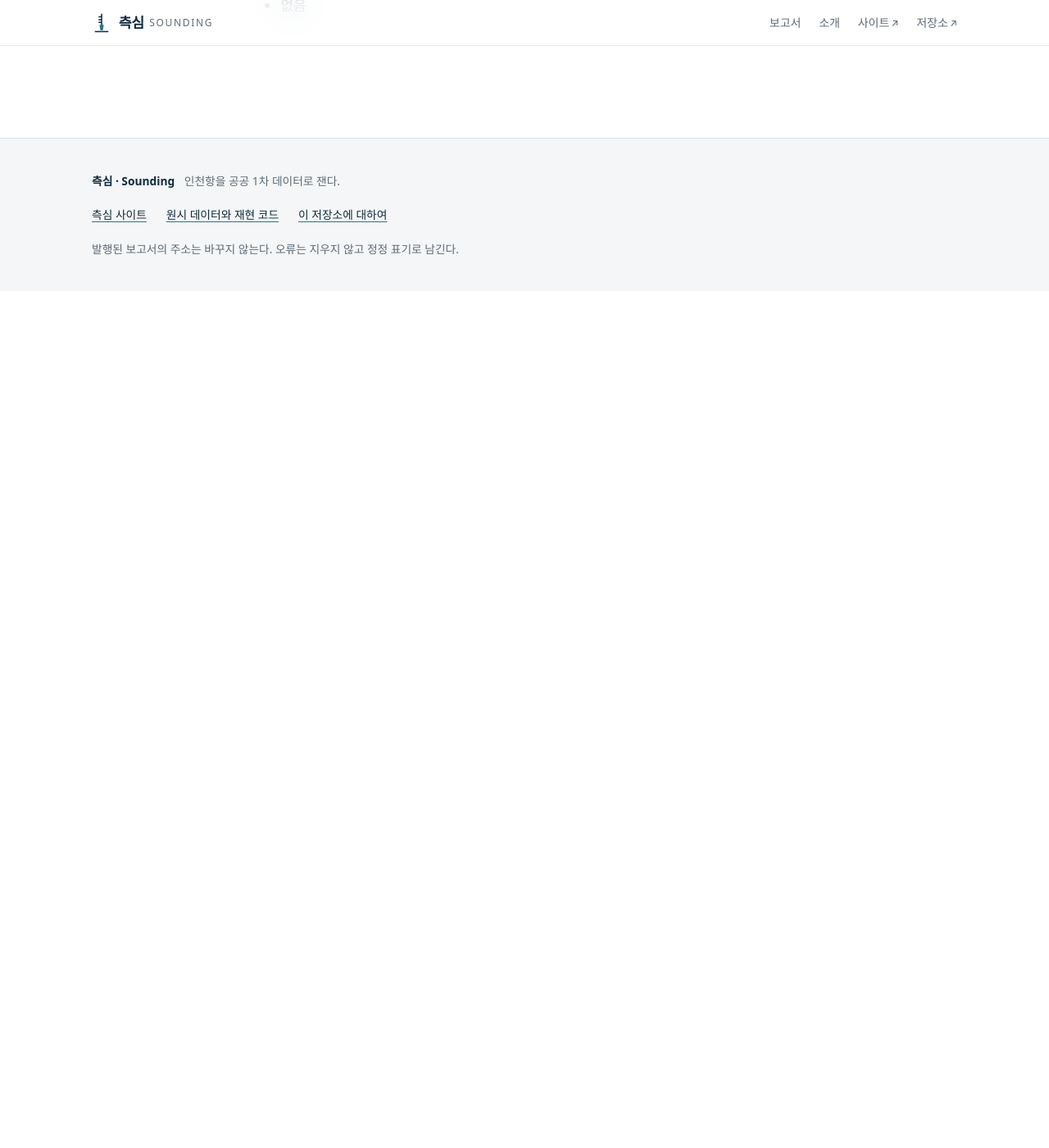
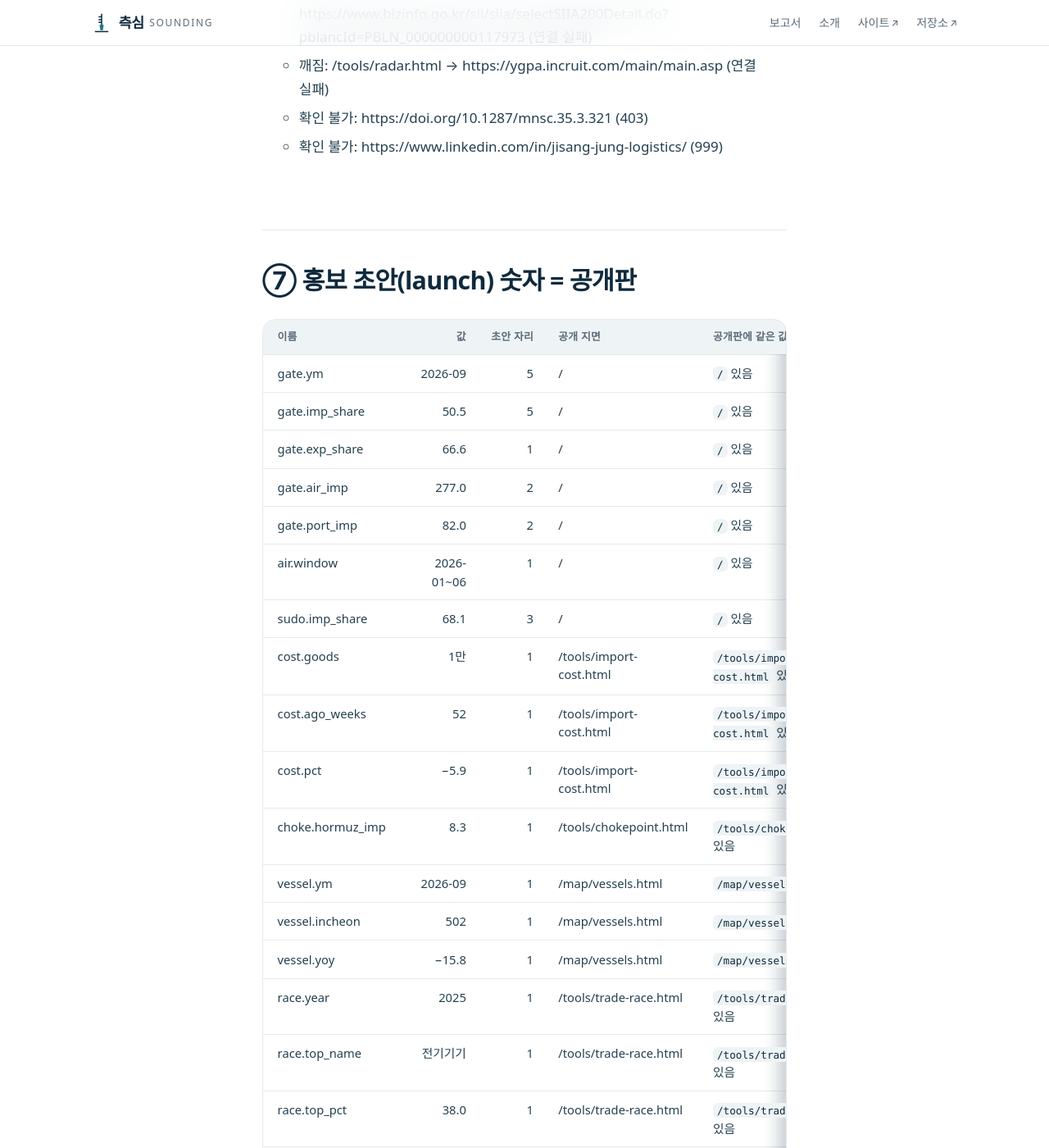
Before and after one commit to jisangj03-dev/incheon-port-analysis, a Jekyll site: the page built from docs/실물점검.md, in a window 1280 px wide and 1400 px high, scrolled down 3634 px. Shown: the whole window at 82% size. Built offline with Jekyll 4.4.1, drawn with Linux system fonts in a browser that asks for light colours; some web fonts are replaced; our own code applies the rules of GitHub Pages for plain Markdown files; before the commit the page ends 3989 px from its top, so only the background shows below that; some of the changed text lies outside the part shown.

Commit message:
실물 점검 결과 — live-check 워크플로

```diff
--- a/docs/실물점검.md
+++ b/docs/실물점검.md
@@ -12,6 +12,7 @@
 | `/tools/trade-race.html` | 200 | text/html |
 | `/tools/import-cost.html` | 200 | text/html |
 | `/tools/chokepoint.html` | 200 | text/html |
+| `/tools/radar.html` | 200 | text/html |
 | `/map/vessels.html` | 200 | text/html |
 | `/sim/beer-game.html` | 200 | text/html |
 | `/sim/forecast.html` | 200 | text/html |
@@ -23,6 +24,7 @@
 | `/tools/bid-radar.html` | 200 | text/html |
 | `/map.html` | 200 | text/html |
 | `/sitemap.xml` | 200 | application/xml |
+| `/go/newsletter-tail.html` | 200 | text/html |
 | `/robots.txt` | 200 | text/plain |
 | `/no-such-page.html` | 404 | text/html |
 
@@ -53,6 +55,7 @@
 | `/tools/trade-race.html` | 200 | 0 | 0 | 있음 |
 | `/tools/import-cost.html` | 200 | 0 | 0 | 있음 |
 | `/tools/chokepoint.html` | 200 | 0 | 0 | 있음 |
+| `/tools/radar.html` | 200 | 0 | 0 | 있음 |
 | `/map/vessels.html` | 200 | 0 | 0 | 있음 |
 | `/sim/beer-game.html` | 200 | 0 | 0 | 있음 |
 | `/sim/forecast.html` | 200 | 0 | 0 | 있음 |
@@ -63,10 +66,67 @@
 
 ## ⑥ 링크 전수
 
-- 검사한 주소 29개 · 깨짐 **0** · 확인 불가(봇 차단) 2
+- 검사한 주소 108개 · 깨짐 **3** · 확인 불가(봇 차단) 2
+  - 깨짐: /tools/radar.html → https://www.bizinfo.go.kr/sii/siia/selectSIIA200Detail.do?pblancId=PBLN_000000000122801 (연결 실패)
+  - 깨짐: /tools/radar.html → https://www.bizinfo.go.kr/sii/siia/selectSIIA200Detail.do?pblancId=PBLN_000000000117973 (연결 실패)
+  - 깨짐: /tools/radar.html → https://ygpa.incruit.com/main/main.asp (연결 실패)
   - 확인 불가: https://doi.org/10.1287/mnsc.35.3.321 (403)
   - 확인 불가: https://www.linkedin.com/in/jisang-jung-logistics/ (999)
 
-## 판정 — 어긋남 0
+## ⑦ 홍보 초안(launch) 숫자 = 공개판
 
-- 없음
+| 이름 | 값 | 초안 자리 | 공개 지면 | 공개판에 같은 값 |
+|---|---|---|---|---|
+| gate.ym | 2026-09 | 5 | / | `/` 있음 |
+| gate.imp_share | 50.5 | 5 | / | `/` 있음 |
+| gate.exp_share | 66.6 | 1 | / | `/` 있음 |
+| gate.air_imp | 277.0 | 2 | / | `/` 있음 |
+| gate.port_imp | 82.0 | 2 | / | `/` 있음 |
+| air.window | 2026-01~06 | 1 | / | `/` 있음 |
+| sudo.imp_share | 68.1 | 3 | / | `/` 있음 |
+| cost.goods | 1만 | 1 | /tools/import-cost.html | `/tools/import-cost.html` 있음 |
+| cost.ago_weeks | 52 | 1 | /tools/import-cost.html | `/tools/import-cost.html` 있음 |
+| cost.pct | −5.9 | 1 | /tools/import-cost.html | `/tools/import-cost.html` 있음 |
+| choke.hormuz_imp | 8.3 | 1 | /tools/chokepoint.html | `/tools/chokepoint.html` 있음 |
+| vessel.ym | 2026-09 | 1 | /map/vessels.html | `/map/vessels.html` 있음 |
+| vessel.incheon | 502 | 1 | /map/vessels.html | `/map/vessels.html` 있음 |
+| vessel.yoy | −15.8 | 1 | /map/vessels.html | `/map/vessels.html` 있음 |
+| race.year | 2025 | 1 | /tools/trade-race.html | `/tools/trade-race.html` 있음 |
+| race.top_name | 전기기기 | 1 | /tools/trade-race.html | `/tools/trade-race.html` 있음 |
+| race.top_pct | 38.0 | 1 | /tools/trade-race.html | `/tools/trade-race.html` 있음 |
+| reach.origin | 인천터미널 물류단지 | 2 | /tools/delivery-reach.html | `/tools/delivery-reach.html` 있음 |
+| reach.seoul_car | 51 | 2 | /tools/delivery-reach.html | `/tools/delivery-reach.html` 있음 |
+| reach.slot | 낮 | 2 | /tools/delivery-reach.html | `/tools/delivery-reach.html` 있음 |
+| reach.slot_at | 14:00 | 2 | /tools/delivery-reach.html | `/tools/delivery-reach.html` 있음 |
+| retail.ym | 2026-08 | 2 | / | `/` 있음 |
+| retail.large_jo | 3.9 | 2 | / | `/` 있음 |
+| retail.large_yoy | +3.0 | 2 | / | `/` 있음 |
+| retail.online_jo | 24.2 | 2 | / | `/` 있음 |
+| retail.online_yoy | +7.3 | 2 | / | `/` 있음 |
+| site.n_tools | 6 | 1 | / | `/` 있음 |
+| site.n_sims | 2 | 1 | / | `/` 있음 |
+
+- 초안 숫자 자리 49개 · 이름 28개 · 공개판 불일치 0
+
+## ⑧ 띠 그림 = 등시선 지면
+
+- 홈 원문 실명 등장: **0회** · 띠 설명 「승용차·평일 … 출발」: 있음 · 「화물차·」: 없음
+- 등시선 지면 첫 문장: 「인천터미널 물류단지에서 승용차로 출발하면 서울시청까지 51분(낮 시간대 · 평일 14:00 출발 기준), 표에 든 수도권 도시 18곳 가운데 1시간 안 9곳 · …」 → 서울시청 **51분** · 승용차
+- 띠 그림 `delivery-reach.jpg` 찍힌 장면: 인천터미널 물류단지 · 승용 · 낮 · 서울시청 **51분** → **같다**
+- 띠 그림 `delivery-reach-m.jpg` 찍힌 장면: 인천터미널 물류단지 · 승용 · 낮 · 서울시청 **51분** → **같다**
+- 공개판 띠 그림 `docs/live-shots/toolshot-delivery-reach.jpg`
+- 공개판 띠 그림 `docs/live-shots/toolshot-delivery-reach-m.jpg`
+- `docs/live-shots/delivery-reach-map-560.png` (실물 지면 지도)
+- `docs/live-shots/home--1520x730.png`
+- `docs/live-shots/home--390x844.png`
+
+## ⑨ 홈 유통 줄 = 파생 파일
+
+- 기준: KOSIS(수도권 대형소매점 · 전국 온라인쇼핑) · 공개판 줄: 「href="#ax-retail" data-astro-cid-ydleei73> 유통 수도권 대형소매점 3.9 조 원 수도권 대형소매점 판매액 2026-08 · 전년비 +3.0% 서울·인천·경기 대형소매점(백화점·대형마트) 판매액 2026-08 · 작년 같은 달 +3.0% · 전국 온라인쇼」
+- 찾을 값 5 · 빠진 값 0
+
+## 판정 — 어긋남 3
+
+- 링크 깨짐 /tools/radar.html → https://www.bizinfo.go.kr/sii/siia/selectSIIA200Detail.do?pblancId=PBLN_000000000122801 (연결 실패)
+- 링크 깨짐 /tools/radar.html → https://www.bizinfo.go.kr/sii/siia/selectSIIA200Detail.do?pblancId=PBLN_000000000117973 (연결 실패)
+- 링크 깨짐 /tools/radar.html → https://ygpa.incruit.com/main/main.asp (연결 실패)
```
Also changed, not shown: other parts of docs/실물점검.md (+3 -3 lines), docs/live-shots/delivery-reach-map-560.png (added), docs/live-shots/home--1520x730.png (added), docs/live-shots/home--390x844.png (added), docs/live-shots/toolshot-delivery-reach-m.jpg (added), docs/live-shots/toolshot-delivery-reach.jpg (added).
